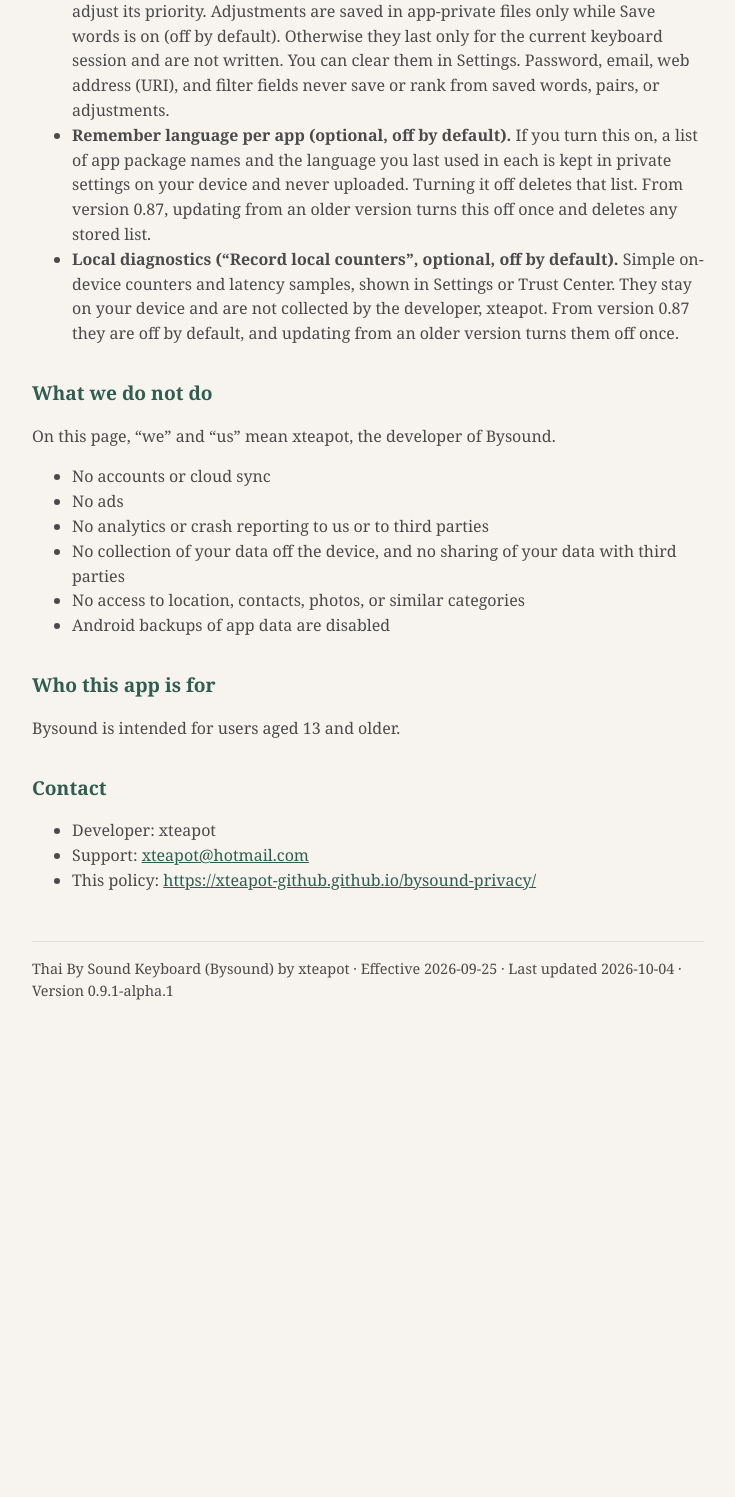
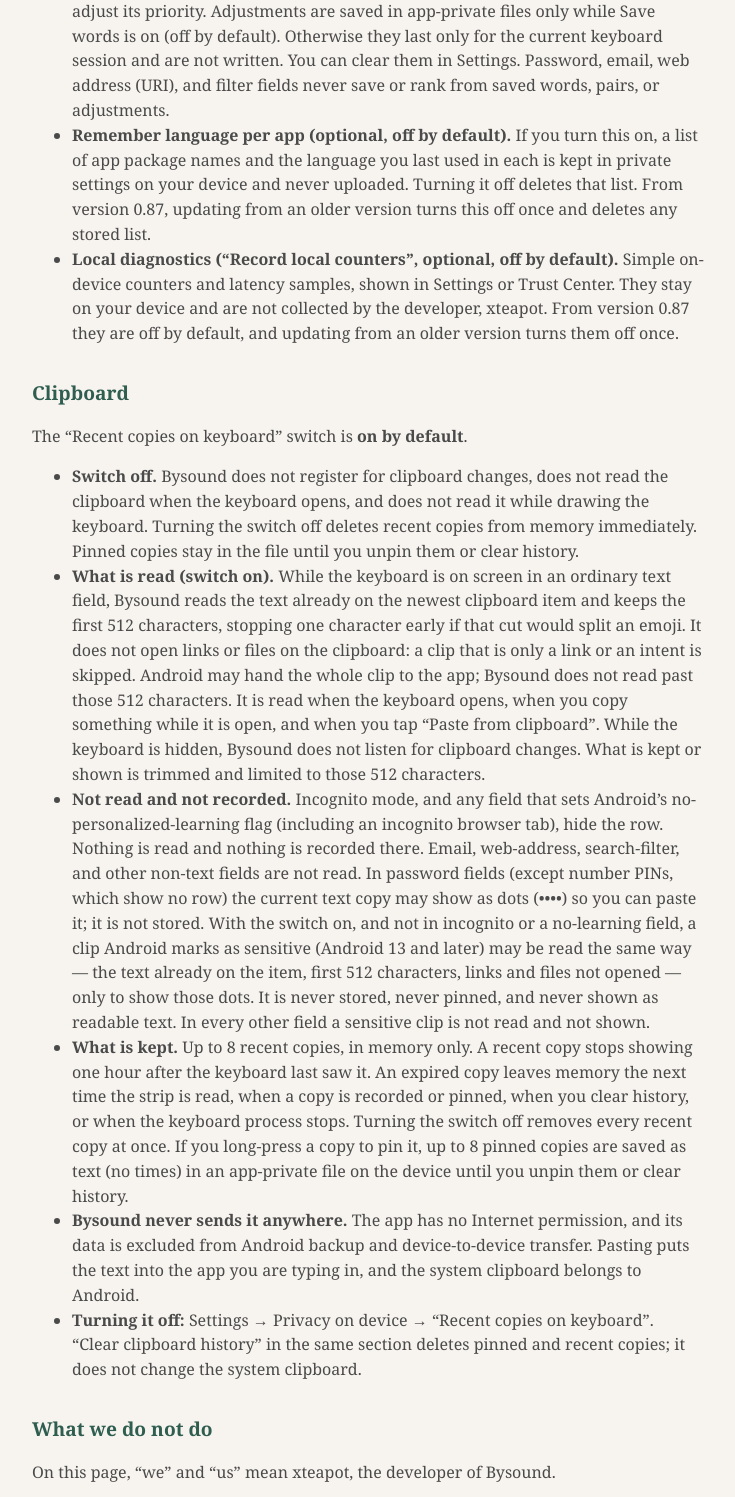
Before and after one commit to xteapot-github/bysound-privacy, a plain HTML site: page index.html in a window 1280 px wide. Shown: the part 1285-2782 px from the top of the page, without its empty margins (272-1007 px from the left). Before the commit the page ends 2351 px from the top, so only its background shows below. Drawn offline with Linux system fonts and the light colour scheme.

Commit message:
Privacy page for 0.9.1-alpha.5: clipboard strip section (bysound#653) (#7)
Mirror docs/PRIVACY_POLICY.md (last updated 2026-11-22) from the app
repo: new Clipboard section for the 'Recent copies on keyboard' strip,
version and date bumped to 0.9.1-alpha.5, and device-to-device
transfer listed next to disabled backups. Nothing else in the policy
changed since 0.9.1-alpha.1.


Claude-Session: https://claude.ai/code/session_013oNJzVrTNaTpwRxV4iraer

Co-authored-by: Claude <noreply@anthropic.com>

```diff
--- a/index.html
+++ b/index.html
@@ -19,7 +19,7 @@
 <body>
   <main>
     <h1>Bysound Privacy Policy</h1>
-    <p class="meta">Effective date: 2026-09-25 · Last updated: 2026-10-04 · Applies to app version 0.9.1-alpha.1</p>
+    <p class="meta">Effective date: 2026-09-25 · Last updated: 2026-11-22 · Applies to app version 0.9.1-alpha.5</p>
 
     <p>Thai By Sound Keyboard (Bysound) is published by xteapot. xteapot is the developer responsible for the app and for this privacy policy.</p>
 
@@ -47,6 +47,17 @@
       <li><strong>Local diagnostics (“Record local counters”, optional, off by default).</strong> Simple on-device counters and latency samples, shown in Settings or Trust Center. They stay on your device and are not collected by the developer, xteapot. From version 0.87 they are off by default, and updating from an older version turns them off once.</li>
     </ul>
 
+    <h2>Clipboard</h2>
+    <p>The “Recent copies on keyboard” switch is <strong>on by default</strong>.</p>
+    <ul>
+      <li><strong>Switch off.</strong> Bysound does not register for clipboard changes, does not read the clipboard when the keyboard opens, and does not read it while drawing the keyboard. Turning the switch off deletes recent copies from memory immediately. Pinned copies stay in the file until you unpin them or clear history.</li>
+      <li><strong>What is read (switch on).</strong> While the keyboard is on screen in an ordinary text field, Bysound reads the text already on the newest clipboard item and keeps the first 512 characters, stopping one character early if that cut would split an emoji. It does not open links or files on the clipboard: a clip that is only a link or an intent is skipped. Android may hand the whole clip to the app; Bysound does not read past those 512 characters. It is read when the keyboard opens, when you copy something while it is open, and when you tap “Paste from clipboard”. While the keyboard is hidden, Bysound does not listen for clipboard changes. What is kept or shown is trimmed and limited to those 512 characters.</li>
+      <li><strong>Not read and not recorded.</strong> Incognito mode, and any field that sets Android’s no-personalized-learning flag (including an incognito browser tab), hide the row. Nothing is read and nothing is recorded there. Email, web-address, search-filter, and other non-text fields are not read. In password fields (except number PINs, which show no row) the current text copy may show as dots (••••) so you can paste it; it is not stored. With the switch on, and not in incognito or a no-learning field, a clip Android marks as sensitive (Android 13 and later) may be read the same way — the text already on the item, first 512 characters, links and files not opened — only to show those dots. It is never stored, never pinned, and never shown as readable text. In every other field a sensitive clip is not read and not shown.</li>
+      <li><strong>What is kept.</strong> Up to 8 recent copies, in memory only. A recent copy stops showing one hour after the keyboard last saw it. An expired copy leaves memory the next time the strip is read, when a copy is recorded or pinned, when you clear history, or when the keyboard process stops. Turning the switch off removes every recent copy at once. If you long-press a copy to pin it, up to 8 pinned copies are saved as text (no times) in an app-private file on the device until you unpin them or clear history.</li>
+      <li><strong>Bysound never sends it anywhere.</strong> The app has no Internet permission, and its data is excluded from Android backup and device-to-device transfer. Pasting puts the text into the app you are typing in, and the system clipboard belongs to Android.</li>
+      <li><strong>Turning it off:</strong> Settings → Privacy on device → “Recent copies on keyboard”. “Clear clipboard history” in the same section deletes pinned and recent copies; it does not change the system clipboard.</li>
+    </ul>
+
     <h2>What we do not do</h2>
     <p>On this page, “we” and “us” mean xteapot, the developer of Bysound.</p>
     <ul>
@@ -55,7 +66,7 @@
       <li>No analytics or crash reporting to us or to third parties</li>
       <li>No collection of your data off the device, and no sharing of your data with third parties</li>
       <li>No access to location, contacts, photos, or similar categories</li>
-      <li>Android backups of app data are disabled</li>
+      <li>Android backups and device-to-device transfer of app data are disabled</li>
     </ul>
 
     <h2>Who this app is for</h2>
@@ -68,7 +79,7 @@
       <li>This policy: <a href="https://xteapot-github.github.io/bysound-privacy/">https://xteapot-github.github.io/bysound-privacy/</a></li>
     </ul>
 
-    <footer>Thai By Sound Keyboard (Bysound) by xteapot · Effective 2026-09-25 · Last updated 2026-10-04 · Version 0.9.1-alpha.1</footer>
+    <footer>Thai By Sound Keyboard (Bysound) by xteapot · Effective 2026-09-25 · Last updated 2026-11-22 · Version 0.9.1-alpha.5</footer>
   </main>
 </body>
 </html>
```
